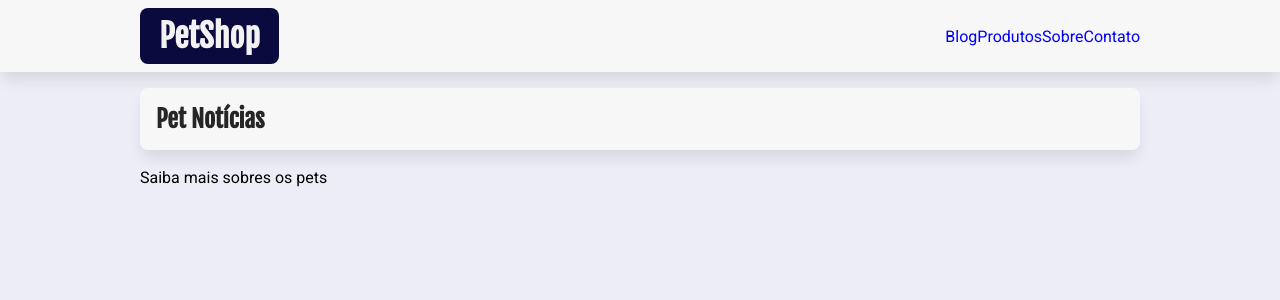
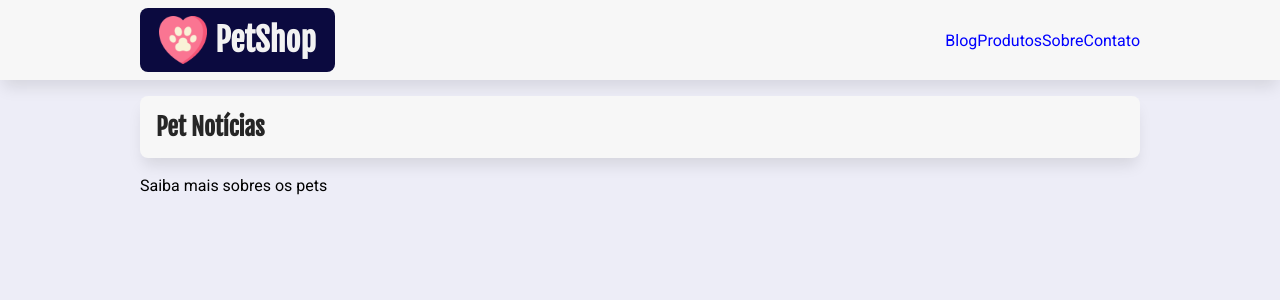
Before and after one commit to joaopedro-style/petshop, a Next.js app: page / in a window 1280 px wide. Shown: the top 300 px of the page. Built offline with nearby package versions, Linux system fonts and the light colour scheme.

Commit message:
Aplica componente para logo

```diff
--- a/src/components/Cabecalho.tsx
+++ b/src/components/Cabecalho.tsx
@@ -2,13 +2,22 @@
 import Link from "next/link";
 import Menu from "./Menu";
 import estilos from "./Cabecalho.module.css";
+import Image from "next/image";
 
 export default function Cabecalho() {
   return (
     <header className={estilos.topo}>
       <div className="limitador">
         <h1>
-          <Link href="/">PetShop</Link>
+          <Link href="/">
+            <Image
+              src="/images/logo.png"
+              alt="Patinha dentro de um coração"
+              width={48}
+              height={48}
+            />
+            PetShop
+          </Link>
         </h1>
         <Menu />
       </div>
```
Also changed, not shown: public/images/logo.png (added).
